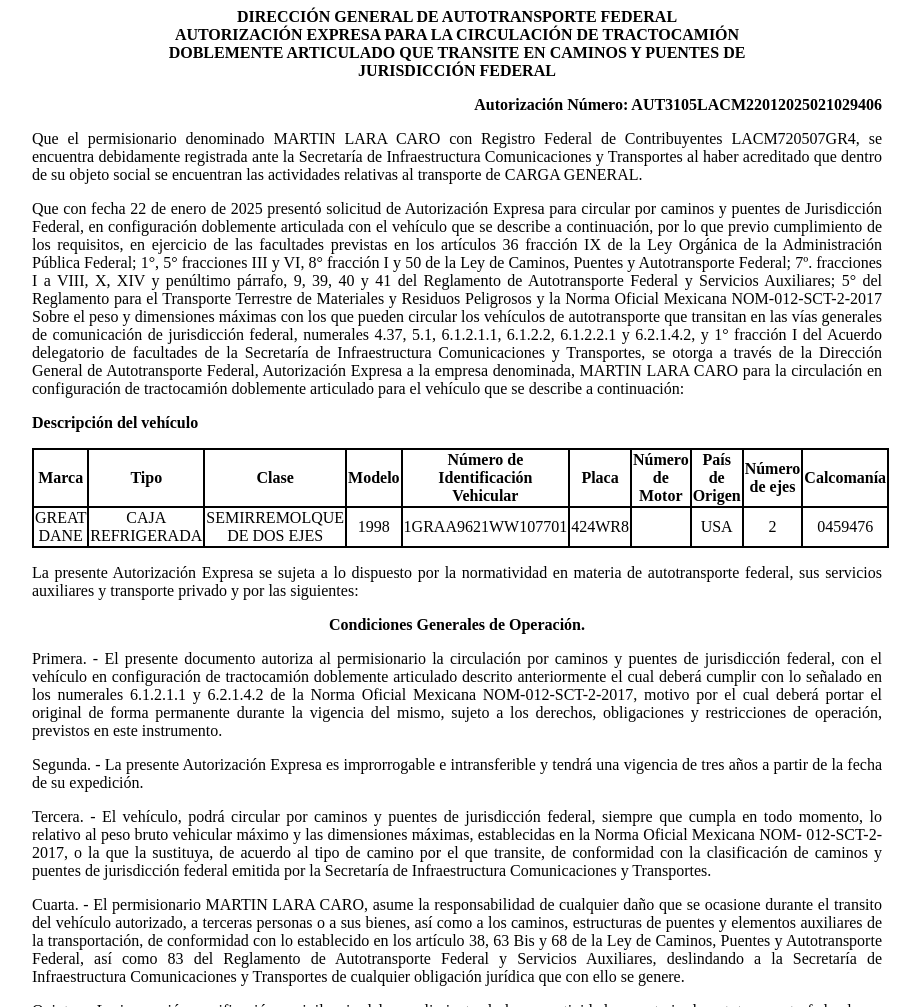
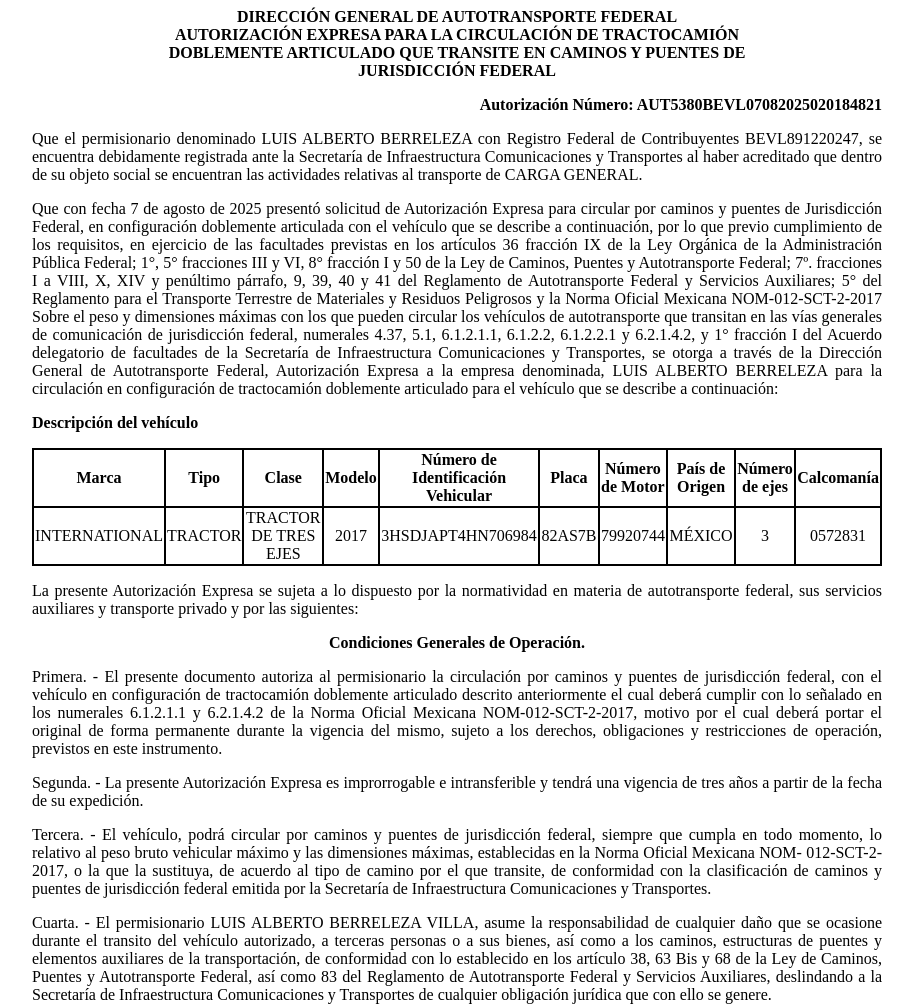
Before and after one commit to app-sct1/ConsultaAutDobleRemolque-folio-0200954, a plain HTML site: page index.html in a window 1280 px wide. Shown: the top 1007 px of the page, without its empty margins (183-1103 px from the left). Drawn offline with Linux system fonts and the light colour scheme.

Commit message:
index.html

```diff
--- a/index.html
+++ b/index.html
@@ -75,19 +75,19 @@
 						<p class="sinMargen">DOBLEMENTE ARTICULADO QUE TRANSITE EN CAMINOS Y PUENTES DE</p>
 						<p class="sinMargen">JURISDICCIÓN FEDERAL</p>
 					</div>
-<p class="derechaNegro">Autorización Número: AUT3105LACM22012025021029406</p>
+<p class="derechaNegro">Autorización Número: AUT5380BEVL07082025020184821</p>
 
 					<p class="justificado">Que el permisionario denominado
-						MARTIN LARA CARO con Registro Federal de
-						Contribuyentes LACM720507GR4, se encuentra
+						LUIS ALBERTO BERRELEZA con Registro Federal de
+						Contribuyentes BEVL891220247, se encuentra
 						debidamente registrada ante la Secretaría de Infraestructura
 						Comunicaciones y Transportes al haber acreditado que dentro de su
 						objeto social se encuentran las actividades relativas al
 						transporte de CARGA GENERAL.</p>
 
 
-					<p class="justificado">Que con fecha 22 de
-						enero de 2025 presentó
+					<p class="justificado">Que con fecha 7 de
+						agosto de 2025 presentó
 						solicitud de Autorización Expresa para circular por caminos y
 						puentes de Jurisdicción Federal, en configuración doblemente
 						articulada con el vehículo que se describe a continuación, por lo
@@ -107,7 +107,7 @@
 						facultades de la Secretaría de Infraestructura Comunicaciones y
 						Transportes, se otorga a través de la
 						Dirección General de Autotransporte Federal, Autorización Expresa a la
-						empresa denominada, MARTIN LARA CARO para la
+						empresa denominada, LUIS ALBERTO BERRELEZA para la
 						circulación en configuración de tractocamión doblemente articulado
 						para el vehículo que se describe a continuación:</p>
 
@@ -128,16 +128,16 @@
 							<th class="borde">Calcomanía</th>
 						</tr>
 						<tr class="borde">
-							<td class="borde">GREAT DANE</td>
-							<td class="borde">CAJA REFRIGERADA</td>
-							<td class="borde">SEMIRREMOLQUE DE DOS EJES</td>
-							<td class="borde">1998</td>
-							<td class="borde">1GRAA9621WW107701</td>
-							<td class="borde">424WR8</td>
-							<td class="borde"></td>
-							<td class="borde">USA</td>
-							<td class="borde">2</td>
-							<td class="borde">0459476</td>
+							<td class="borde">INTERNATIONAL</td>
+							<td class="borde">TRACTOR</td>
+							<td class="borde">TRACTOR DE TRES EJES</td>
+							<td class="borde">2017</td>
+							<td class="borde">3HSDJAPT4HN706984</td>
+							<td class="borde">82AS7B</td>
+							<td class="borde">79920744</td>
+							<td class="borde">MÉXICO</td>
+							<td class="borde">3</td>
+							<td class="borde">0572831</td>
 						</tr>
 
 					</tbody></table>
@@ -175,7 +175,7 @@
 						Secretaría de Infraestructura Comunicaciones y Transportes.</p>
 
 					<p class="justificado">Cuarta. - El permisionario
-						MARTIN LARA CARO, asume la responsabilidad de
+						LUIS ALBERTO BERRELEZA VILLA, asume la responsabilidad de
 						cualquier daño que se ocasione durante el transito del vehículo
 						autorizado, a terceras personas o a sus bienes, así como a los
 						caminos, estructuras de puentes y elementos auxiliares de la
```
